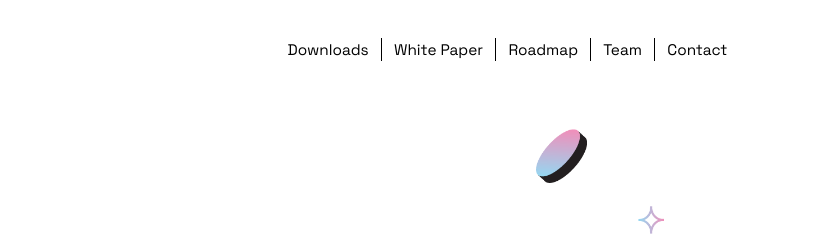
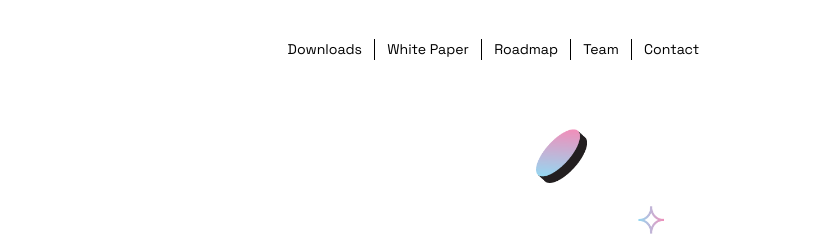
Before and after one commit to Mercurius-Club/Mercurius-Club.github.io, a plain HTML site: page index.html in a window 1280 px wide. Shown: the top 241 px of the page, 462-1280 px from the left. Drawn offline with nearby package versions, Linux system fonts and the light colour scheme.

Commit message:
Fixed text overflow on navbar

```diff
--- a/css/main.css
+++ b/css/main.css
@@ -21,7 +21,7 @@ body {
 }
 
 .navbar-nav .nav-link {
-    font-size: 1.2vw !important;
+    font-size: 1.1vw !important;
     color: black !important;
     font-weight: 300 !important;
 }
```
